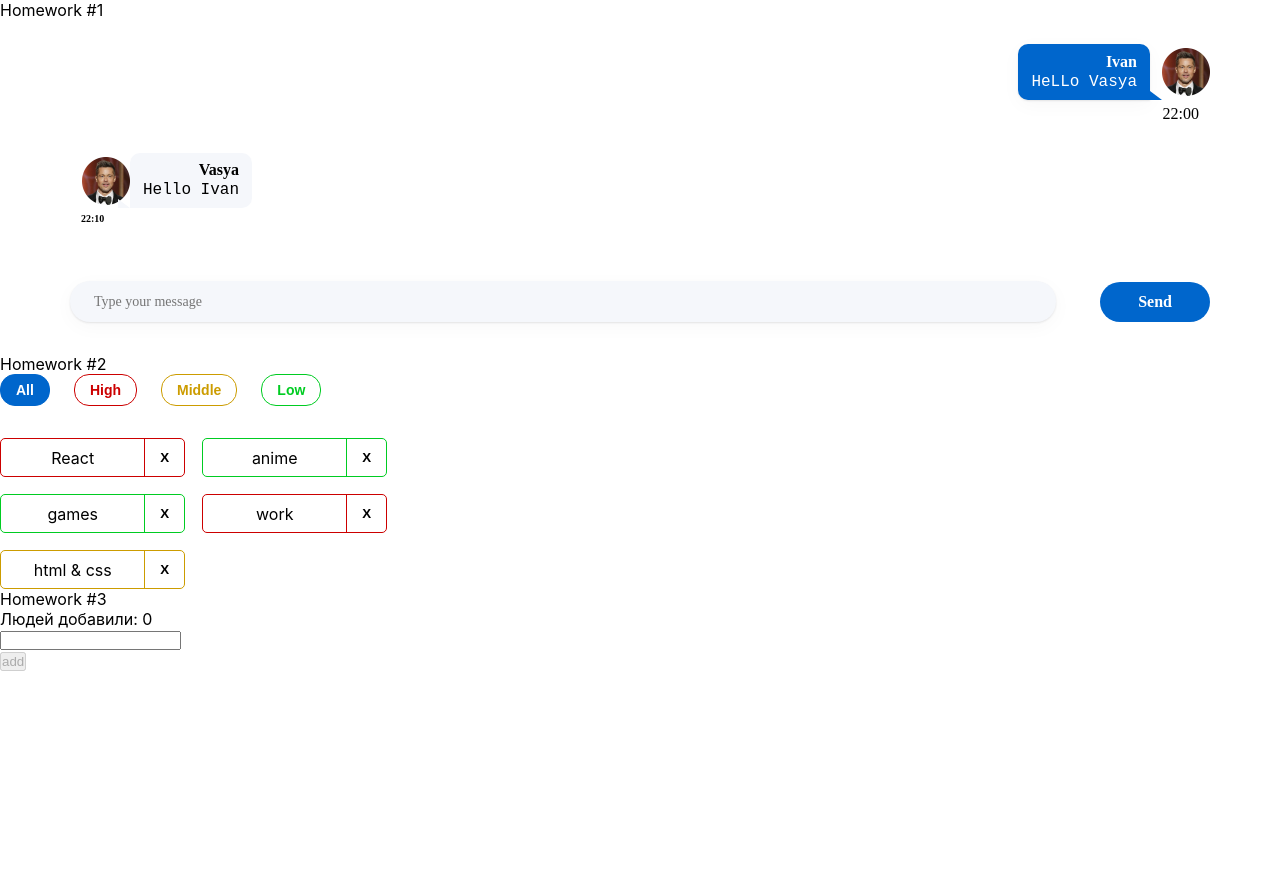
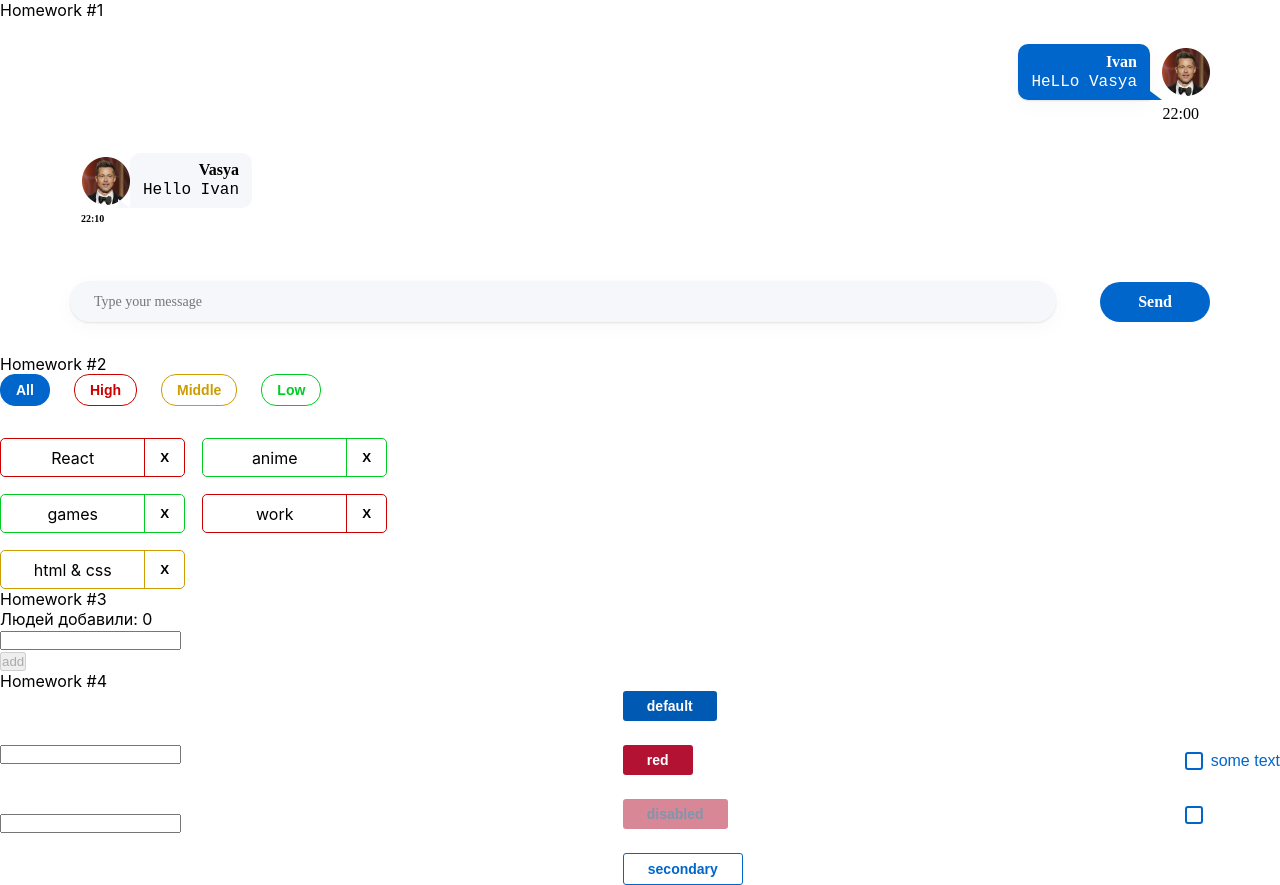
Before and after one commit to EkaterinaShumskaya/hws3, a React (Create React App) app: page / in a window 1280 px wide. Before the commit the page ends 800 px from the top, so only its background shows below. Built offline with nearby package versions, Linux system fonts and the light colour scheme.

Commit message:
new work

```diff
--- a/src/s1-main/App.tsx
+++ b/src/s1-main/App.tsx
@@ -3,6 +3,7 @@
 import HW1 from '../s2-homeworks/hw01/HW1'
 import HW2 from "../s2-homeworks/hw02/HW2";
 import HW3 from "../s2-homeworks/hw03/HW3";
+import HW4 from "../s2-homeworks/hw04/HW4";
 
 function App() {
     return (
@@ -11,7 +12,7 @@
             {/*раскомментировать по ходу выполнения*/}
             <HW2/>
             <HW3/>
-            {/*<HW4/>*/}
+            <HW4/>
 
             {/*при выполнении дз 5 и более - закомментировать здесь дз 1-4, так как они есть внутри дз 5*/}
             {/*<HW5/>*/}
--- a/src/s2-homeworks/hw03/GreetingContainer.tsx
+++ b/src/s2-homeworks/hw03/GreetingContainer.tsx
@@ -22,7 +22,8 @@
 
 export const pureOnBlur = (name: string, setError: (error: string)=>void) => { // если имя пустое - показать ошибку
     !name.trim() && setError('Ошибка! Введите имя!')
-}
+
+    }
 
 export const pureOnEnter = (e: KeyboardEvent<HTMLInputElement>, addUser: ()=>void) => { // если нажата кнопка Enter - добавить
        e.key === 'Enter' && addUser()
--- a/src/s2-homeworks/hw04/common/c2-SuperButton/SuperButton.module.css
+++ b/src/s2-homeworks/hw04/common/c2-SuperButton/SuperButton.module.css
@@ -1,36 +1,64 @@
 .button {
+    overflow: hidden;
+    padding: 5px 24px;
+
+    border-radius: 3px;
+    border: none;
+
+    color: white;
+    font-family: 'Montserrat', sans-serif;
+    font-weight: 600;
+    font-size: 14px;
+    line-height: 20px;
+    cursor: pointer;
 }
 
 .disabled {
+    color: #002e5c;
+    background: #004D99;
+    opacity: 0.5;
 }
 
 .secondary {
+    color: #0066CC;
+    background: transparent;
+    border: 1px solid #0066CC;
+    border-radius: 3px;
 }
 
 .default {
+    background: #0059B3;
 }
 
 .red {
+    background: #B31232;
 }
 
 .default:hover {
+    background: #0080ff;
 }
 
 .red:hover {
+    background: #ff1a47;
 }
 
 .secondary:hover {
+    background: #E5F0FA;
 }
 
 
 .default:active {
+    background: #0059b3;
 }
 
 .secondary:active {
+    background: #C9E5FF;
 }
 
 .red:active {
+    background: #b31232;
 }
 
 .button:disabled {
+    cursor: default;
 }
--- a/src/s2-homeworks/hw04/common/c2-SuperButton/SuperButton.tsx
+++ b/src/s2-homeworks/hw04/common/c2-SuperButton/SuperButton.tsx
@@ -1,5 +1,5 @@
 import React, {ButtonHTMLAttributes, DetailedHTMLProps} from 'react'
-import s from './SuperButton.module.css'
+import s from './superButton.module.css'
 
 // тип пропсов обычной кнопки, children в котором храниться название кнопки там уже описан
 type DefaultButtonPropsType = DetailedHTMLProps<ButtonHTMLAttributes<HTMLButtonElement>,
@@ -17,12 +17,12 @@
         ...restProps // все остальные пропсы попадут в объект restProps, там же будет children
     }
 ) => {
-    const finalClassName = s.button
-        // + (disabled
-        //         ? ...
-        //         : xType === 'red'
-        //             ? ...
-        + (className ? ' ' + className : '') // задачка на смешивание классов
+    const finalClassName = `${s.button} ${xType==='red' ? s.red : xType==='secondary' ? s.secondary : xType==='disabled' ? s.disabled : s.default} ${disabled ? s.disabled:''}`
+        // // + (disabled
+        // //         ? ...
+        // //         : xType === 'red'
+        // //             ? ...
+        // + (className ? ' ' + className : '') // задачка на смешивание классов
 
     return (
         <button
--- a/src/s2-homeworks/hw04/common/c3-SuperCheckbox/SuperCheckbox.tsx
+++ b/src/s2-homeworks/hw04/common/c3-SuperCheckbox/SuperCheckbox.tsx
@@ -27,6 +27,8 @@
     }
 ) => {
     const onChangeCallback = (e: ChangeEvent<HTMLInputElement>) => {
+        onChangeChecked?.(e.currentTarget.checked)
+         // {e.currentTarget.value}
         // задачка на написание онченджа
 
     }
```
